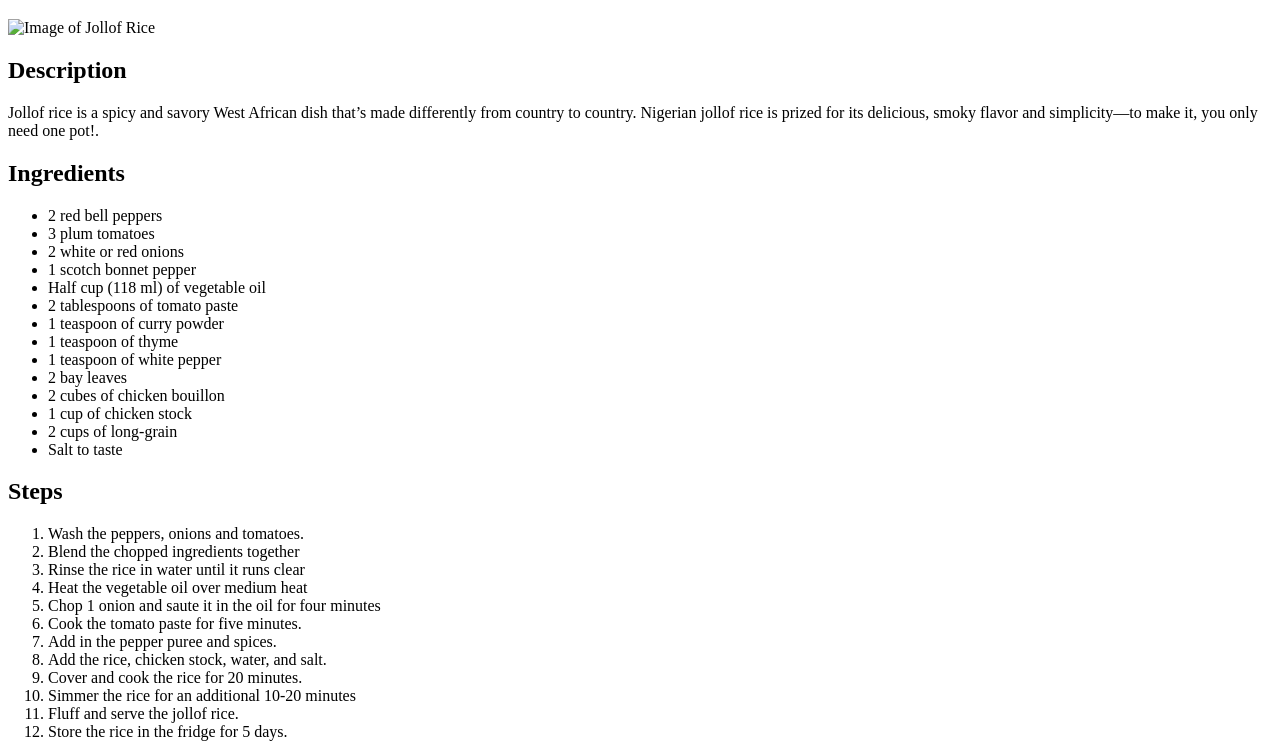
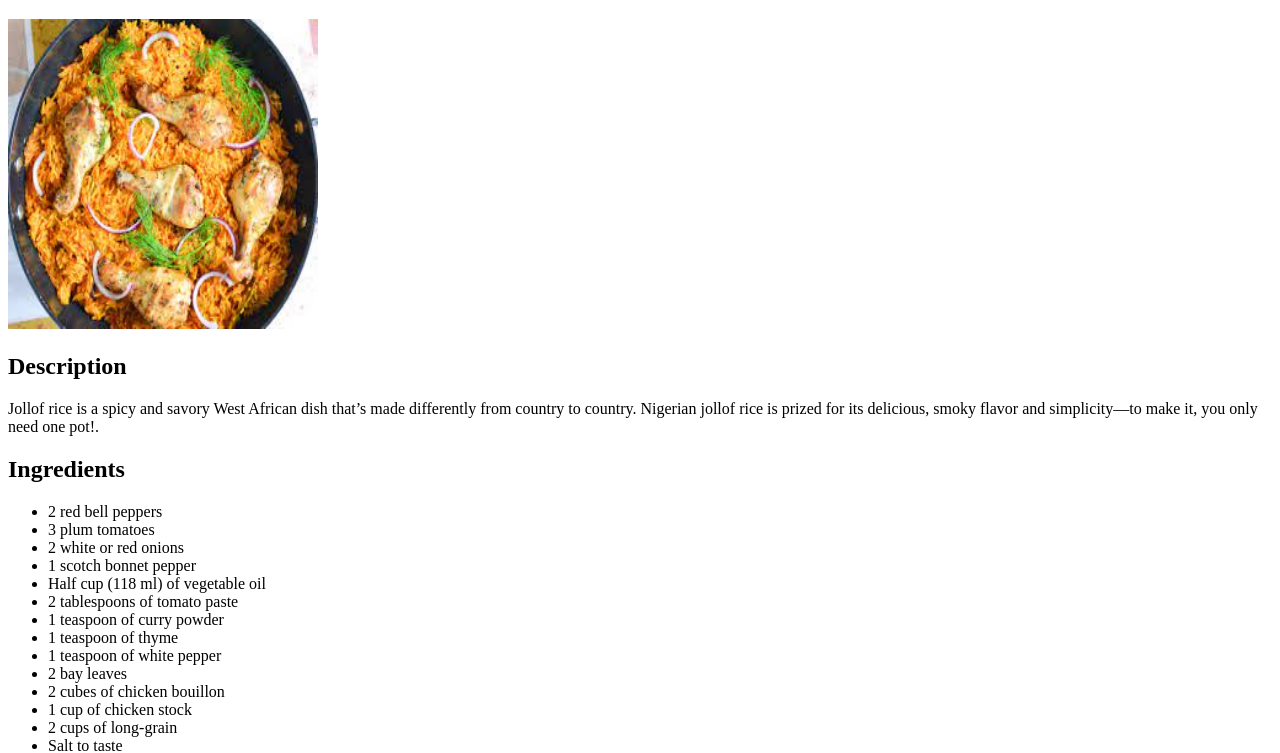
Before and after one commit to mudimurtala/Odin, a plain HTML site: page odin-recipes/recipes/jollofrice.html in a window 1280 px wide. Shown: the part 61-814 px from the top of the page. Drawn offline with Linux system fonts and the light colour scheme.

Commit message:
Add all files

```diff
--- a/odin-recipes/recipes/jollofrice.html
+++ b/odin-recipes/recipes/jollofrice.html
@@ -6,7 +6,7 @@
     </head>
     <body>
         <h1>Jollof Rice</h1>
-        <img src="../images/jollofrice1.jpeg" alt="Image of Jollof Rice" height="310" width="310">
+        <img src="../images/jollofrice.jpeg" alt="Image of Jollof Rice" height="310" width="310">
 
         <h2>Description</h2>
         <p>Jollof rice is a spicy and savory West African dish that’s made differently from country to country. Nigerian jollof rice is prized for its delicious, smoky flavor and simplicity—to make it, you only need one pot!.</p>
```
